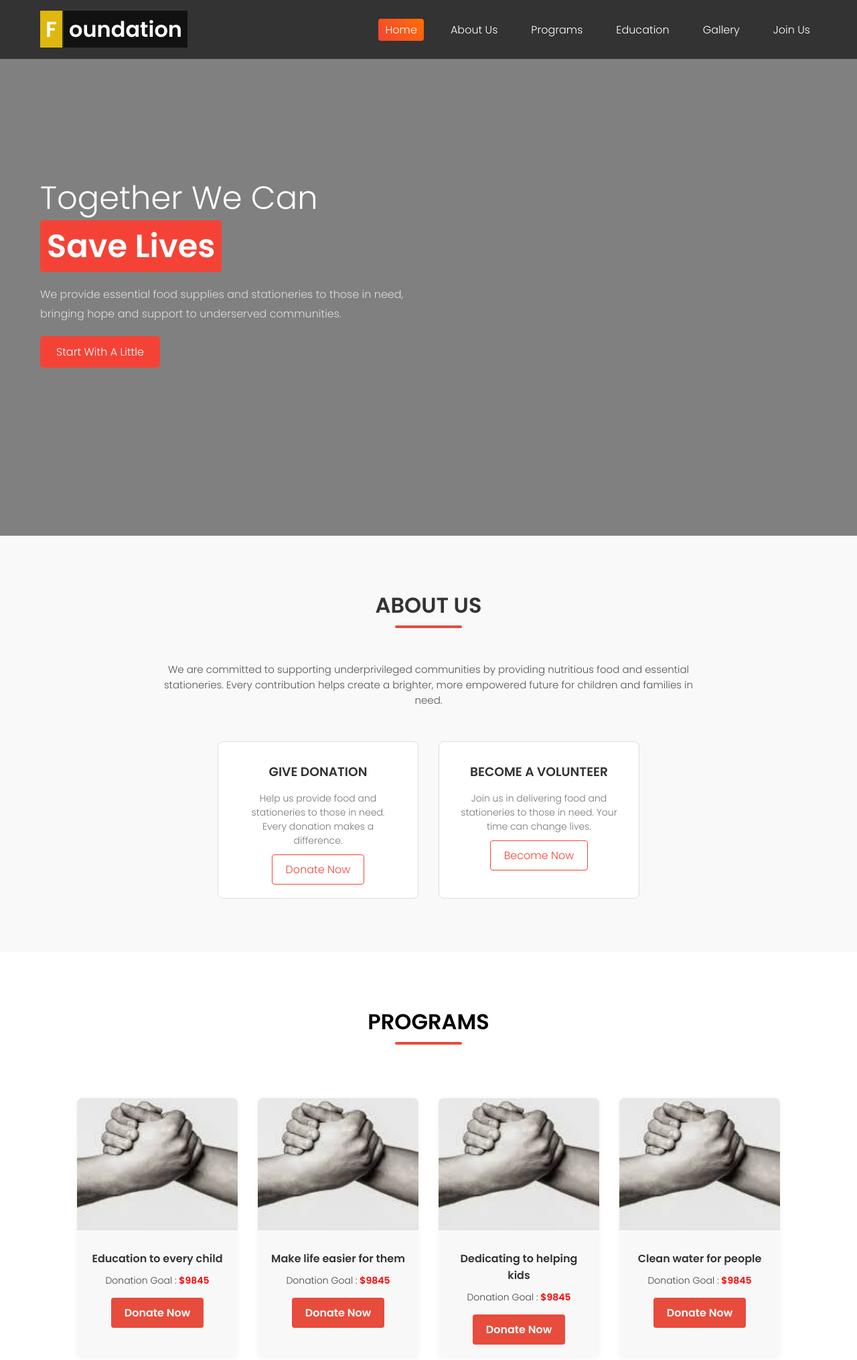
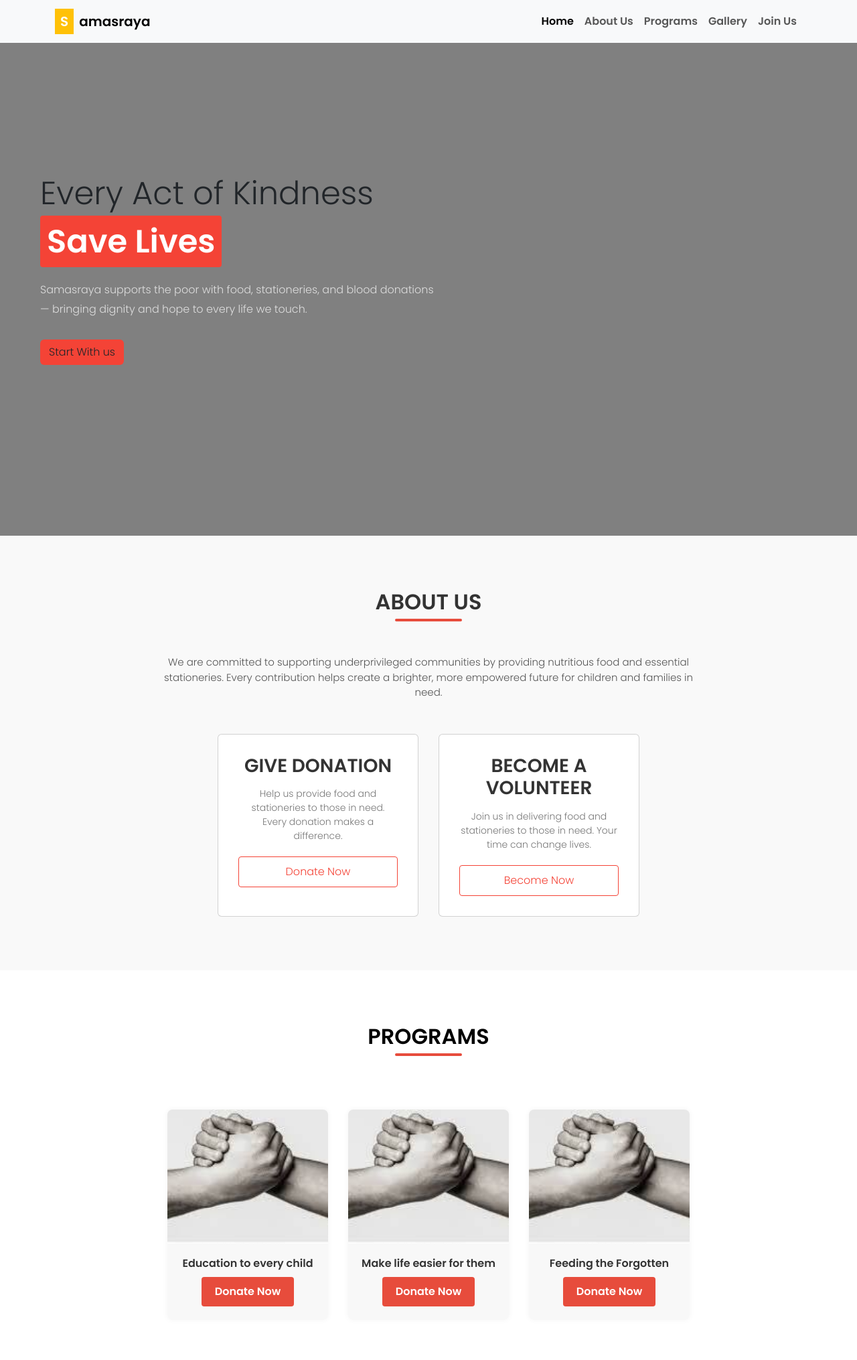
Before and after one commit to mokkaThriveni/ngo-web, a plain HTML site: page index.html in a window 1280 px wide. Shown: the top 2031 px of the page at 67% size. Drawn offline with nearby package versions, Linux system fonts and the light colour scheme.

Commit message:
page update

```diff
--- a/index.html
+++ b/index.html
@@ -6,34 +6,55 @@
   <title>NGO  Page</title>
   <link rel="stylesheet" href="style.css">
   <link rel="preconnect" href="https://fonts.googleapis.com">
+  <link href="https://cdn.jsdelivr.net/npm/bootstrap@5.3.0/dist/css/bootstrap.min.css" rel="stylesheet">
+<!-- Bootstrap JS -->
+   <script src="https://cdn.jsdelivr.net/npm/bootstrap@5.3.0/dist/js/bootstrap.bundle.min.js"></script>
   <link href="https://fonts.googleapis.com/css2?family=Poppins:wght@300;600&display=swap" rel="stylesheet">
 </head>
 <body>
 
   <header>
-    <div class="navbar">
-  <div class="logo"><span class="red">F</span><span class="black">oundation</span></div>
+    <nav class="navbar navbar-expand-lg navbar-light bg-light">
+  <div class="container">
+    <a class="navbar-brand d-flex align-items-center" href="#">
+      <span class="bg-warning text-white px-2 py-1 fw-bold">S</span><span class="ms-2 fw-bold">amasraya</span>
+    </a>
+    <button class="navbar-toggler" type="button" data-bs-toggle="collapse" data-bs-target="#navbarNav">
+      <span class="navbar-toggler-icon"></span>
+    </button>
 
-  <!-- Hamburger icon -->
-  <div class="menu-toggle" id="menu-toggle">&#9776;</div>
+    <div class="collapse navbar-collapse" id="navbarNav">
+      <ul class="navbar-nav ms-auto">
+        <li class="nav-item color">
+          <a class="nav-link active" href="#hero">Home</a>
+        </li>
+        <li class="nav-item color">
+          <a class="nav-link" href="#aboutSection">About Us</a>
+        </li>
+        <li class="nav-item color">
+          <a class="nav-link" href="#programsSection">Programs</a>
+        </li>
 
-  <ul class="nav-links" id="nav-links">
-    <li><a class="active" href="#">Home</a></li>
-    <li><a href="#about">About Us</a></li>
-    <li><a href="#programs">Programs</a></li>
-    <li><a href="#education">Education</a></li>
-    <li><a href="#gallery-section">Gallery</a></li>
-    <li><a href="#adopt-section">Join Us</a></li>
-  </ul>
-</div>
+        <li class="nav-item color">
+          <a class="nav-link" href="#gallerySection">Gallery</a>
+        </li>
+        <li class="nav-item color">
+          <a class="nav-link" href="#joinwithus">Join Us</a>
+        </li>
+      </ul>
+    </div>
+  </div>
+</nav>
+
+
 
   </header>
 
-  <section class="hero">
+  <section class="hero" id="hero">
     <div class="hero-content">
-      <h1>Together We Can <br><span class="highlight">Save Lives</span></h1>
-      <p>We provide essential food supplies and stationeries to those in need, bringing hope and support to underserved communities.</p>
-      <a href="#" class="btn">Start With A Little</a>
+      <h1>Every Act of Kindness <br><span class="highlight">Save Lives</span></h1>
+      <p>Samasraya supports the poor with food, stationeries, and blood donations — bringing dignity and hope to every life we touch.</p>
+     <a href="#" class="btn" style="background-color: #f44336;">Start With us</a>
     </div>
   </section>
   <section class="about" id="aboutSection">
@@ -69,7 +90,7 @@
         <img src="helping-hand.jpg" alt="Education">
         <div class="program-info">
           <h3>Education to every child</h3>
-          <p>Donation Goal : <span>$9845</span></p>
+
           <a href="#" class="btn-red">Donate Now</a>
         </div>
       </div>
@@ -78,7 +99,7 @@
         <img src="helping-hand.jpg" alt="Make life easier">
         <div class="program-info">
           <h3>Make life easier for them</h3>
-          <p>Donation Goal : <span>$9845</span></p>
+
           <a href="#" class="btn-red">Donate Now</a>
         </div>
       </div>
@@ -86,30 +107,23 @@
       <div class="program-card">
         <img src="helping-hand.jpg" alt="Helping kids">
         <div class="program-info">
-          <h3>Dedicating to helping kids</h3>
-          <p>Donation Goal : <span>$9845</span></p>
+          <h3>Feeding the Forgotten</h3>
+
           <a href="#" class="btn-red">Donate Now</a>
         </div>
       </div>
 
-      <div class="program-card">
-        <img src="helping-hand.jpg" alt="Clean water">
-        <div class="program-info">
-          <h3>Clean water for people</h3>
-          <p>Donation Goal : <span>$9845</span></p>
-          <a href="#" class="btn-red">Donate Now</a>
-        </div>
-      </div>
+
     </div>
   </div>
 </section>
-<section class="education" id="educationSection">
+ <!-- <section class="education" id="educationSection">
   <video autoplay muted loop class="bg-video">
-    <source src="https://youtu.be/CSBRuKIcRE0?si=GxMtRGIPbEqSsY8Y" type="video/mp4">
+    <source src="India_ Primary Education.mp3" type="video/mp4">
 
   </video>
 
-  <div class="education-overlay">
+   <div class="education-overlay">
     <h2 class="section-title">EDUCATION</h2>
     <div class="education-content">
       <h3>Education Is Essential For</h3>
@@ -118,32 +132,32 @@
       <a href="#" class="btn-red">EXPLORE NOW</a>
     </div>
   </div>
-</section>
+</section>  -->
 <section class="gallery-section" id="gallerySection">
   <h2 class="section-title">GALLERY</h2>
   <div class="gallery-container">
     <div class="gallery-item tall">
-      <img src="helping-hand.jpg" alt="Gallery Image 1">
+      <img src="WhatsApp Image 2025-05-20 at 12.47.22.jpeg" alt="Gallery Image 1">
     </div>
     <div class="gallery-item ">
-      <img src="helping-hand.jpg" alt="Gallery Image 1">
+      <img src="WhatsApp Image 2025-05-20 at 12.47.23.jpeg" alt="Gallery Image 1">
     </div>
     <div class="gallery-item ">
-      <img src="helping-hand.jpg" alt="Gallery Image 1">
+      <img src="WhatsApp Image 2025-05-20 at 12.47.35 (1).jpeg" alt="Gallery Image 1">
     </div>
 
     <div class="gallery-item ">
-      <img src="helping-hand.jpg" alt="Gallery Image 1">
+      <img src="WhatsApp Image 2025-05-20 at 12.47.36 (1).jpeg" alt="Gallery Image 1">
     </div>
     <div class="gallery-item tall">
-      <img src="helping-hand.jpg" alt="Gallery Image 1">
+      <img src="WhatsApp Image 2025-05-20 at 12.47.37 (1).jpeg" alt="Gallery Image 1">
     </div>
     <div class="gallery-item wide">
-      <img src="helping-hand.jpg" alt="Gallery Image 1">
+      <img src="WhatsApp Image 2025-05-20 at 12.47.39.jpeg" alt="Gallery Image 1">
     </div>
 
-    <div class="gallery-item  ">
-      <img src="helping-hand.jpg" alt="Gallery Image 1">
+    <div class="gallery-item">
+      <img src="WhatsApp Image 2025-05-20 at 12.47.38.jpeg" alt="Gallery Image 1">
     </div>
 
 
@@ -160,50 +174,47 @@
   </div>
 </section>
 <!-- Adopt a Child Section -->
-<section class="joinwith-us">
+<section class="joinwith-us" id="joinwithus">
   <div class="container">
-    <h2>JOIN US &  & <span>MAKE A DIFFERENCE</span></h2>
+    <h2>JOIN US& <span>MAKE A DIFFERENCE</span></h2>
     <p>Be a part of our mission to support the underprivileged with food and stationeries. Together, we can bring hope and change to those who need it most.
-
-
-
-
-
-
-
-
 </p>
     <div class="adopt-buttons">
-      <a href="#" class="btn btn-join">Join Us</a>
+      <a href="#" class="btn btn-join"style="background-color: black">Join Us</a>
 
     </div>
   </div>
 </section>
 
 <!-- Footer Section -->
-<footer class="footer-section">
-  <div class="footer-container">
-    <div class="footer-column">
-      <h3><img src="helping-hand.jpg" alt="NGO Logo"> Samasrya</h3>
-      <p></p>
-    </div>
-    <div class="footer-column">
-      <h4>Useful Links</h4>
-      <ul>
-        <li><a href="#">Home</a></li>
-        <li><a href="#">About Us</a></li>
-        <li><a href="#">Programs</a></li>
-        <li><a href="#">Education</a></li>
-        <li><a href="#">Gallery</a></li>
-      </ul>
-    </div>
-    <div class="footer-column">
-      <h4>Connect With Us</h4>
-      <p>Saraswati Colony, endada<br>121003, vishakapatnam</p>
-      <p>info@ngo.com</p>
+<footer class="bg-dark text-light py-5">
+  <div class="container">
+    <div class="row">
+
+      <!-- About Section -->
+      <div class="col-md-6 mb-6">
+        <h5 class="text-uppercase mb-3">About Samasraya</h5>
+        <p>
+          Samasraya is a non-profit organization dedicated to serving underprivileged communities by providing food, stationeries, and organizing blood donation drives.
+        </p>
+      </div>
+
+      <!-- Useful Links -->
+
+      <!-- Contact Info -->
+      <div class="col-md-6 mb-6">
+        <h5 class="text-uppercase mb-3">Connect With Us</h5>
+        <p>
+          Saraswati Colony, Endada<br>
+          Visakhapatnam, Andhra Pradesh - 530045<br>
+          Email: <a href="mailto:info@samasraya.org" class="text-light">info@samasraya.org</a>
+        </p>
+      </div>
+
     </div>
   </div>
 </footer>
+
 
 
 
@@ -214,6 +225,7 @@
   menuToggle.addEventListener("click", () => {
     navLinks.classList.toggle("active");
   });
+
 </script>
 </body>
 </html>
--- a/style.css
+++ b/style.css
@@ -3,6 +3,9 @@
   padding: 0;
   box-sizing: border-box;
   font-family: 'Poppins', sans-serif;
+}
+html{
+  scroll-behavior: smooth;
 }
 
 body {
@@ -18,12 +21,9 @@ header {
   background-color: rgba(0, 0, 0, 0.6);
 }
 
-.navbar {
-  display: flex;
-  justify-content: space-between;
-  align-items: center;
-  padding: 20px 60px;
-}
+
+
+
 
 .logo {
   font-size: 32px;
@@ -43,30 +43,14 @@ header {
   padding: 5px 8px;
 }
 
-.nav-links {
-  list-style: none;
-  display: flex;
-  gap: 30px;
-}
 
-.nav-links a {
-  text-decoration: none;
-  color: #fff;
-  font-weight: 500;
-  transition: 0.3s;
-  padding: 5px 10px;
-}
 
-.nav-links a:hover,
-.nav-links a.active {
-  background: linear-gradient(45deg, #f44336, #ff6f00);
-  border-radius: 4px;
-  color: white;
-}
+
+
 
 .hero {
   height: 100vh;
-  /* background: url('helping-hand.jpg') no-repeat center center/cover; */
+  /* background: url('samasraya.jpeg') no-repeat center center/cover; */
   background-color: gray;
   display: flex;
   align-items: center;
@@ -117,6 +101,10 @@ header {
   padding: 80px 60px;
   background-color: #f9f9f9;
   text-align: center;
+}
+.color{
+  color:#000;
+  font-weight: bold;
 }
 
 .section-title {
```
Also changed, not shown: WhatsApp Image 2025-05-20 at 12.47.22.jpeg (added), WhatsApp Image 2025-05-20 at 12.47.23.jpeg (added), WhatsApp Image 2025-05-20 at 12.47.35 (1).jpeg (added), WhatsApp Image 2025-05-20 at 12.47.35.jpeg (added), WhatsApp Image 2025-05-20 at 12.47.36 (1).jpeg (added), WhatsApp Image 2025-05-20 at 12.47.36.jpeg (added), WhatsApp Image 2025-05-20 at 12.47.37 (1).jpeg (added), WhatsApp Image 2025-05-20 at 12.47.37.jpeg (added), WhatsApp Image 2025-05-20 at 12.47.38.jpeg (added), WhatsApp Image 2025-05-20 at 12.47.39.jpeg (added), 2 other files.
